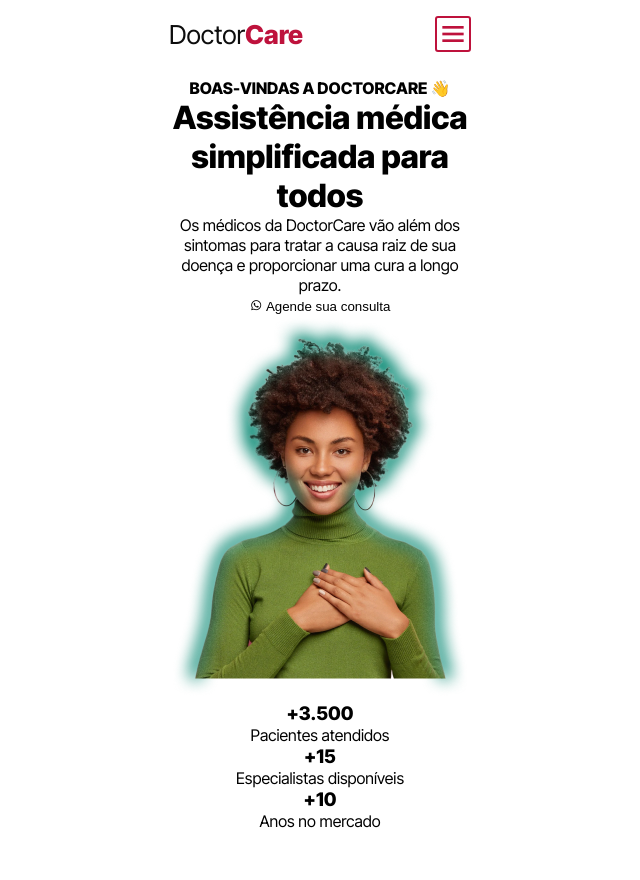
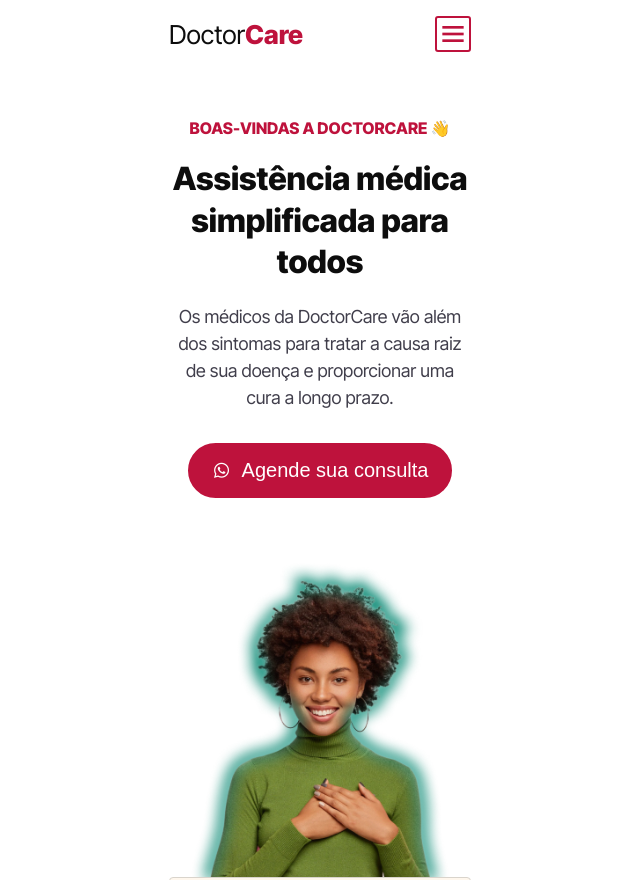
Before and after one commit to juniormrtjy/Exclusivo-para-praticar-layouts, a plain HTML site: page 01/index.html in a window 1280 px wide. Shown: the top 880 px of the page, without its empty margins (320-960 px from the left). Drawn offline with nearby package versions, Linux system fonts and the light colour scheme; a web font is replaced by a local one.

Commit message:
header style

```diff
--- a/01/style.css
+++ b/01/style.css
@@ -6,7 +6,7 @@
 
 :root {
   font-size: 62.5%;
-  --poppins: 'Poppins', sans-serif;
+  --popp: 'Poppins', sans-serif;
   --merienda: 'Merienda One', sans-serif;
   --font: 'Inter Tight', sans-serif;
   --nav-height: 7.8rem;
@@ -16,7 +16,12 @@
   --main-light: #fff;
   --alt-dark: #403e4b;
   --alt-light: #d9d4cc;
+
   --rose-700: #be123c;
+  --rose-400: #fb7185;
+  --rose-300: #fda4af;
+
+  --orange-50: #fff7ed;
 }
 
 html,
@@ -28,6 +33,7 @@ body {
 body {
   font-size: 1.6rem;
   font-family: var(--font);
+  color: var(--main);
   background: var(--main-light);
 
   text-align: center;
@@ -203,5 +209,83 @@ body.menu-expanded #nav .logo span {
 
 /* ========== HEADER ========== */
 #header {
-  margin-top: var(--nav-height);
+  margin-top: calc(4rem + var(--nav-height));
 }
+
+#header h4 {
+  margin-bottom: 2rem;
+  color: var(--rose-700);
+}
+
+#header h1 {
+  line-height: 130%;
+  margin-bottom: 2rem;
+}
+
+#header p:nth-child(3) {
+  color: var(--alt-dark);
+  font-size: 1.8rem;
+  line-height: 150%;
+  margin-bottom: 3rem;
+}
+
+#header button {
+  display: flex;
+  align-items: center;
+  justify-content: center;
+  gap: 1rem;
+
+  background: var(--rose-700);
+
+  padding: 1.6rem 2.4rem;
+  margin: auto;
+  margin-bottom: 4rem;
+  border-radius: 6rem;
+  border: 0.2rem solid var(--main-light);
+
+  font-size: 2rem;
+  color: var(--main-light);
+
+  transition: 0.2s;
+}
+
+#header button:hover {
+  background: var(--main-light);
+  border: 0.2rem solid var(--rose-700);
+  color: var(--rose-700);
+}
+
+/* HEADER IMG */
+
+#header img {
+  display: block;
+
+  width: 26.4rem;
+  margin: auto;
+  object-position: 0 2rem;
+}
+
+/* STATS */
+
+.stats {
+  width: 32rem;
+  max-width: 100%;
+  display: flex;
+  flex-direction: column;
+  align-items: center;
+  gap: 6rem;
+  padding-block: 3rem;
+  background: var(--orange-50);
+  border: 1px solid var(--alt-light);
+  border-radius: 0.4rem;
+}
+
+.stat h3 {
+  font-size: 3.5rem;
+  margin-bottom: 1rem;
+}
+
+.stat p {
+  font-size: 1.8rem;
+  color: var(--rose-700);
+}
```
